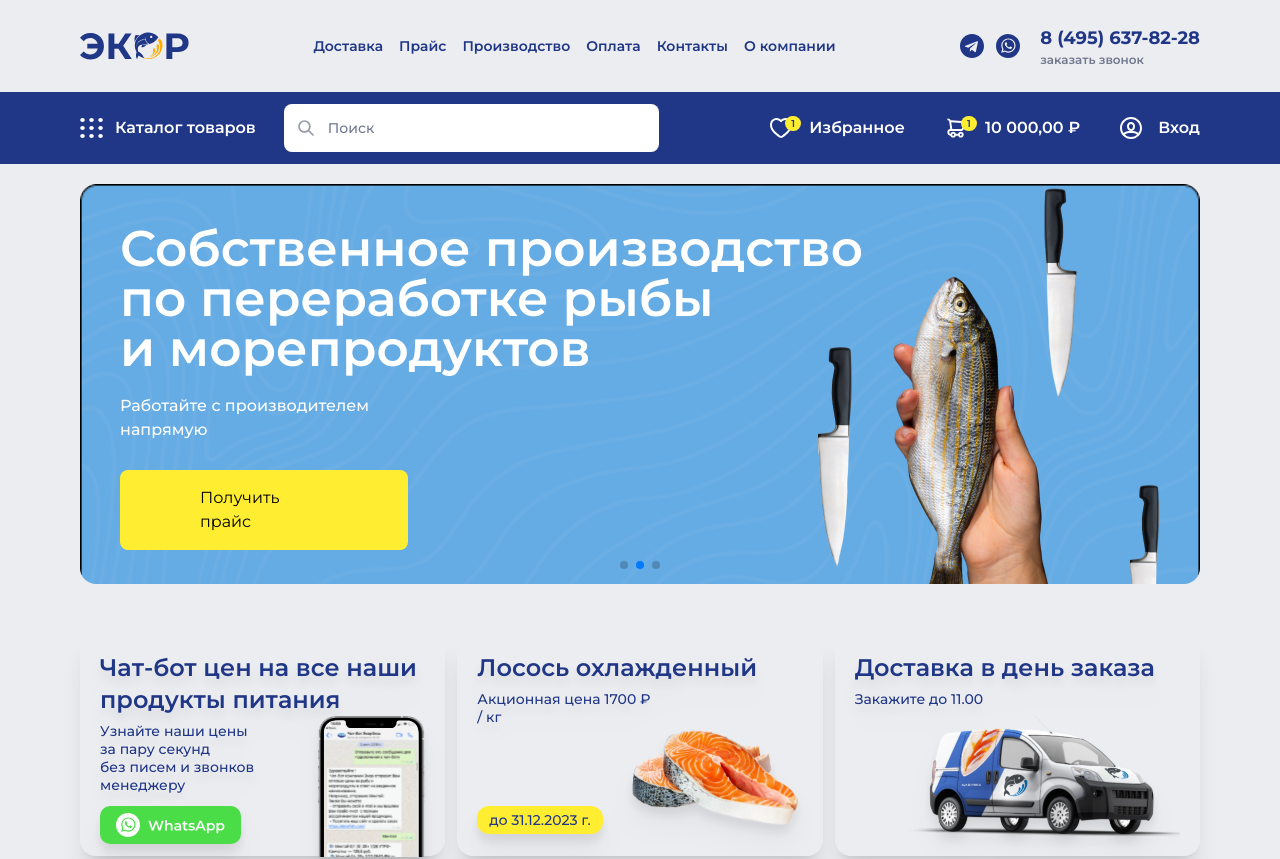
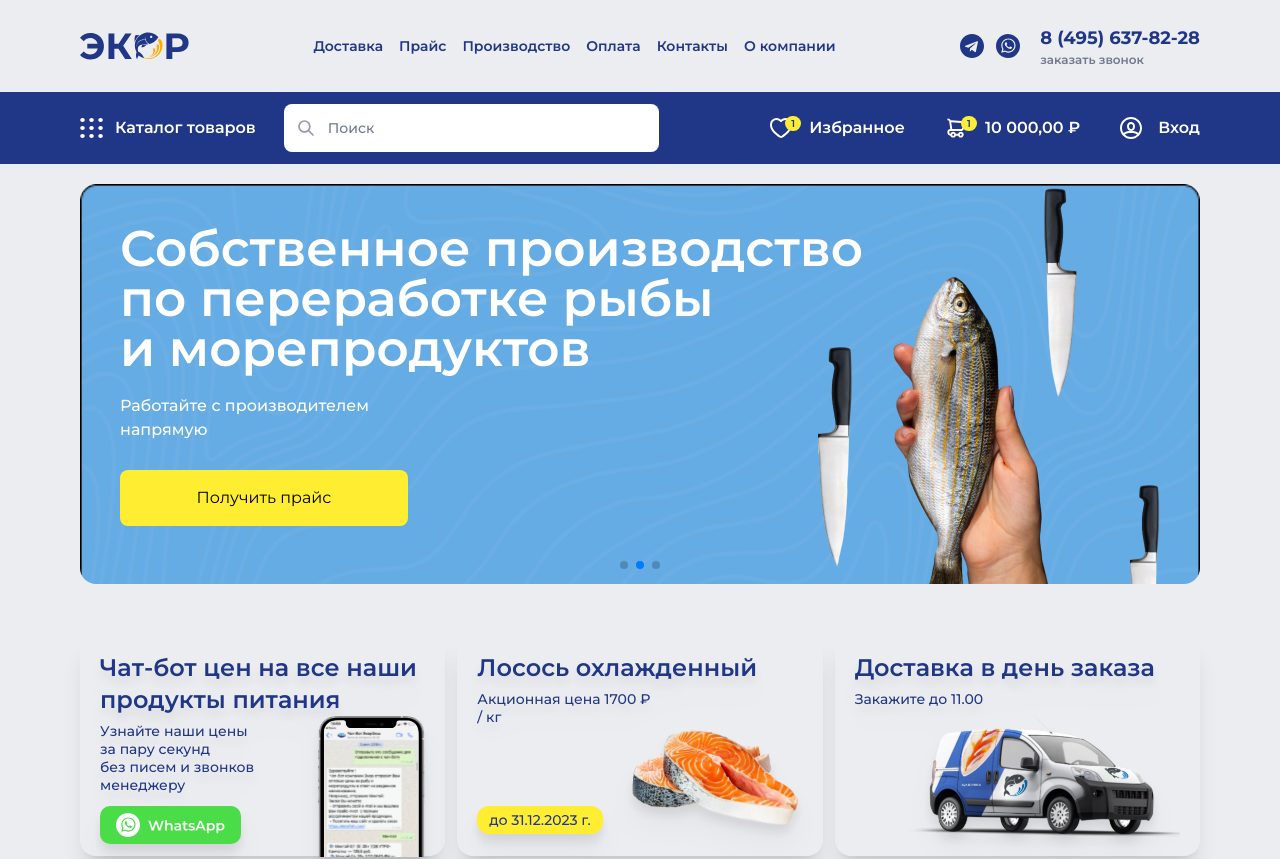
Before and after one commit to muhammadazizbek006/Ekor, a React (Vite) app: page / in a window 1280 px wide. Shown: the top 859 px of the page. Built offline with nearby package versions, Linux system fonts and the light colour scheme.

Commit message:
btn width

```diff
--- a/src/components/home/Hero.jsx
+++ b/src/components/home/Hero.jsx
@@ -46,7 +46,7 @@ const Hero = () => {
 
                           <div className='max-w-[288px]'>
                              <p className='text-base font-medium text-white mb-7'>{e.eslatma}</p>
-                             <Link className='px-20 inline-block bg-sariq  py-4 rounded-lg'>Получить прайс</Link>
+                             <Link className='w-72 text-center inline-block bg-sariq  py-4 rounded-lg'>Получить прайс</Link>
                           </div>
                         </div>
                         {/* right */}
```
